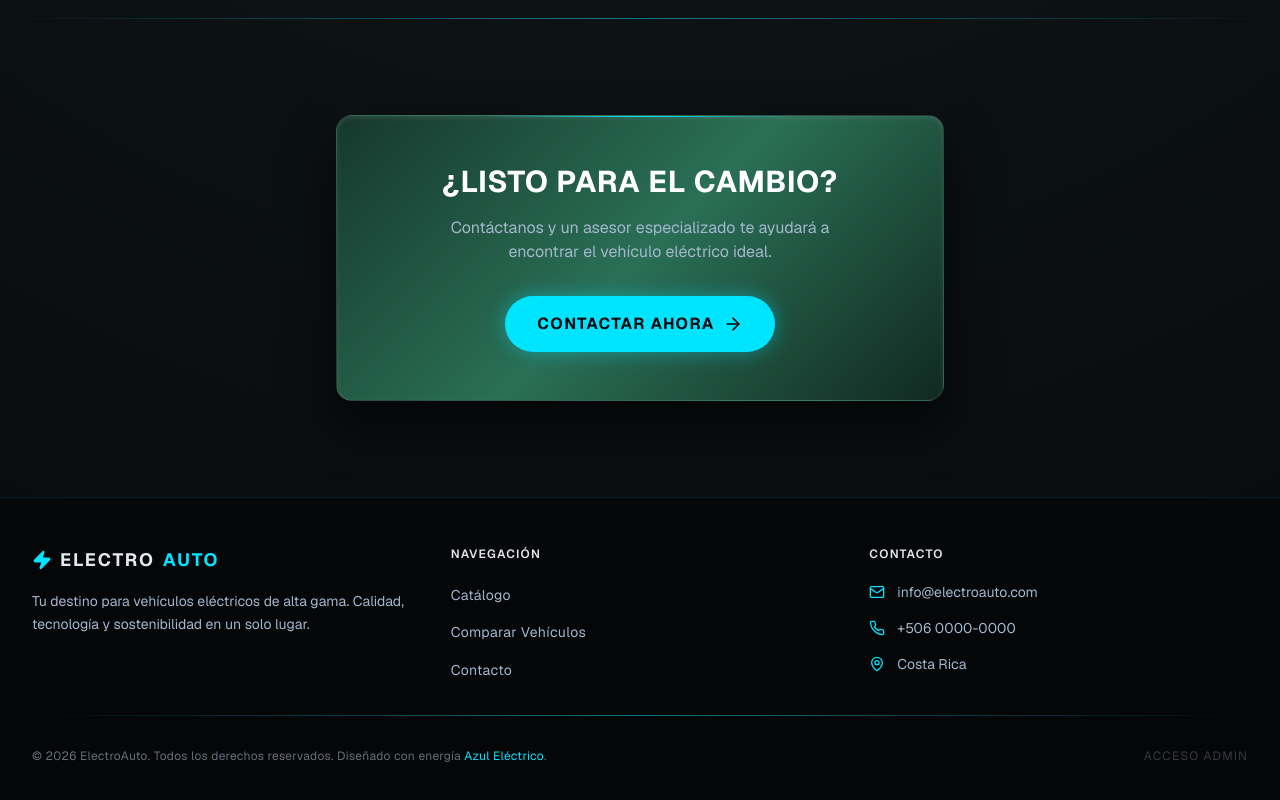
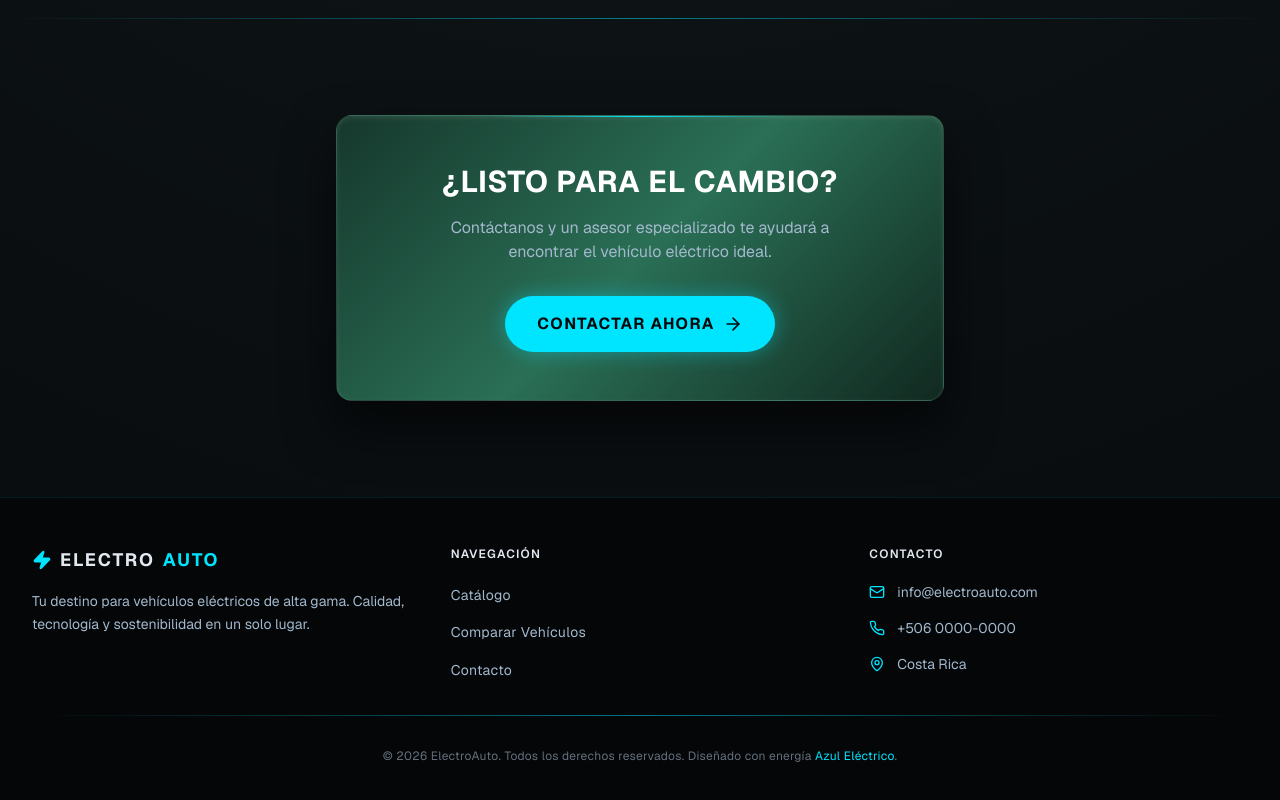
Before and after one commit to Fabito09/Proyecto-PaginaDeCarros, a Next.js app in the folder FRONTEND/: page / in a window 1280 px wide. Shown: the part 1511-2311 px from the top of the page. Built offline with nearby package versions, Linux system fonts and the light colour scheme.

Commit message:
hide admin link from footer

```diff
--- a/FRONTEND/src/components/layout/Footer.tsx
+++ b/FRONTEND/src/components/layout/Footer.tsx
@@ -61,17 +61,11 @@ export default function Footer() {
           <hr className="circuit-line" />
         </div>
 
-        <div className="flex flex-col sm:flex-row justify-between items-center gap-4">
-          <p className="text-muted/60 text-xs tracking-wide">
+        <div className="flex justify-center">
+          <p className="text-muted/60 text-xs tracking-wide text-center">
             © {new Date().getFullYear()} ElectroAuto. Todos los derechos reservados. Diseñado con energía{" "}
             <span className="text-primary">Azul Eléctrico</span>.
           </p>
-          <Link
-            href="/admin/login"
-            className="text-xs text-muted/30 hover:text-muted transition-colors tracking-widest uppercase"
-          >
-            Acceso Admin
-          </Link>
         </div>
       </div>
     </footer>
```
